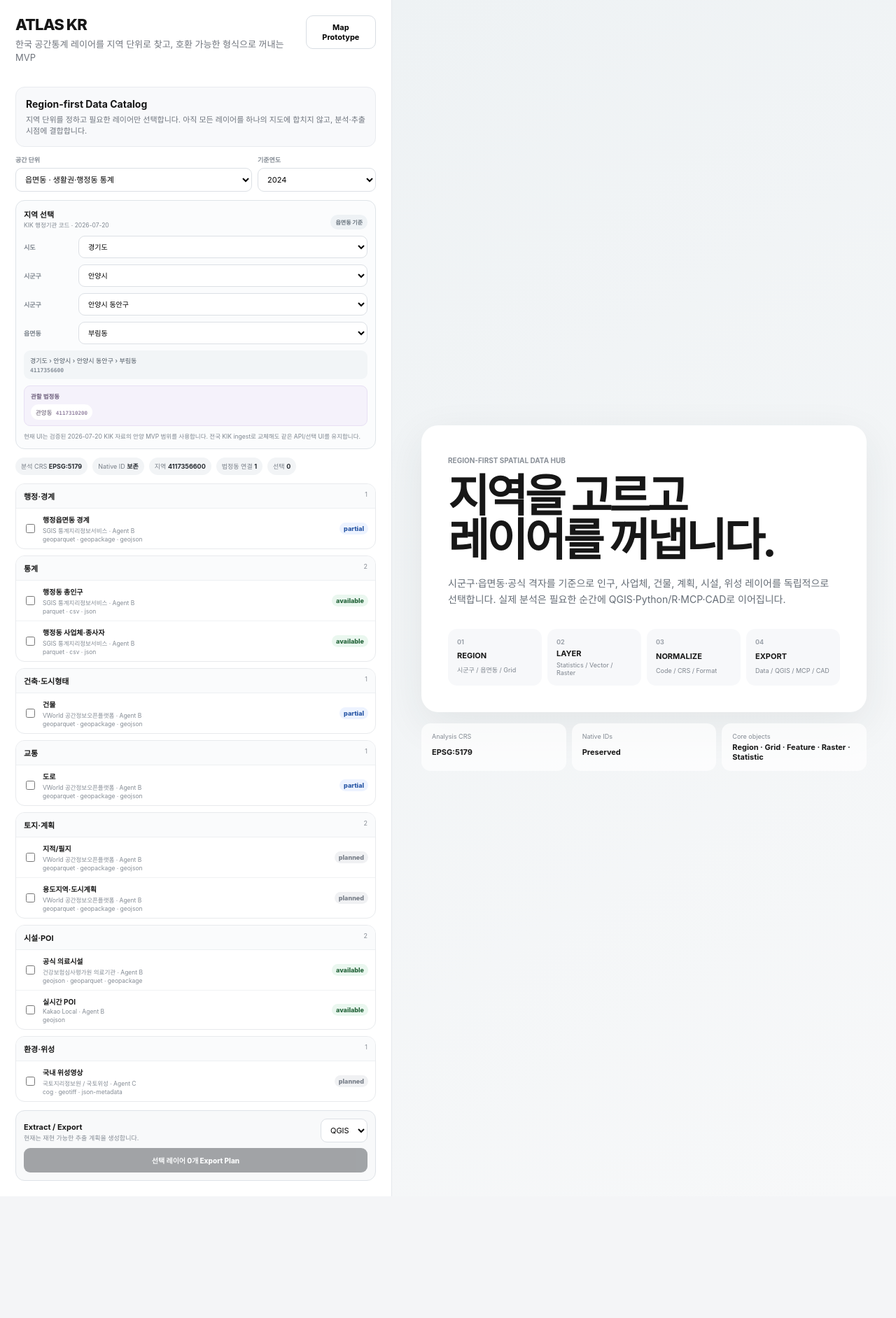
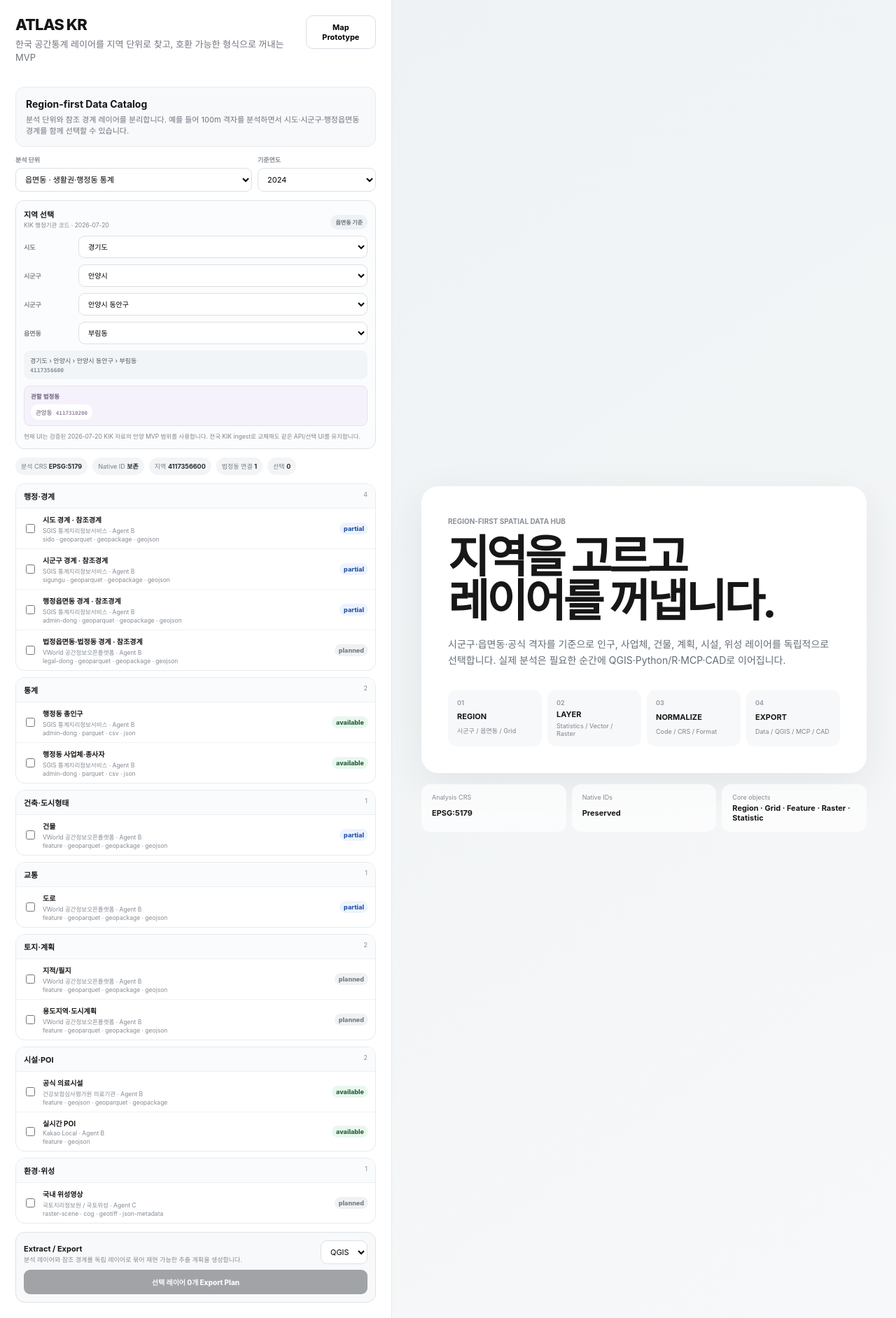
Before and after one commit to cnsengmin/git_claude_choo, a Next.js app: page / in a window 1280 px wide. Shown: the whole page at 70% size. Before the commit the page ends 1710 px from the top, so only its background shows below. Built offline with nearby package versions, Linux system fonts and the light colour scheme.

Commit message:
Separate analysis unit from boundary reference layers in catalog

```diff
--- a/components/DataCatalogPanel.tsx
+++ b/components/DataCatalogPanel.tsx
@@ -6,12 +6,14 @@ import RegionPicker, { type RegionSelection } from "@/components/RegionPicker";
 type SpatialLevel = "sigungu" | "admin-dong" | "grid-1km" | "grid-500m" | "grid-100m";
 type ExportTarget = "data" | "qgis" | "mcp" | "cad" | "web";
 type LayerStatus = "available" | "partial" | "planned";
+type LayerRole = "analysis" | "reference";
 
 type CatalogLayer = {
   id: string;
   title: string;
   group: string;
   entityType: string;
+  role?: LayerRole;
   sourceId: string;
   fallbackSourceIds?: string[];
   sourceCrs?: string;
@@ -47,6 +49,7 @@ type ExportPlan = {
     status: LayerStatus;
     sourceName: string;
     outputFormat: string | null;
+    role?: LayerRole;
     warnings: string[];
   }>;
 };
@@ -118,6 +121,7 @@ export default function DataCatalogPanel() {
   const visibleLayers = useMemo(() => {
     if (!catalog) return [];
     return catalog.layers.filter((layer) => {
+      if (layer.role === "reference") return true;
       if (layer.spatialLevels.includes(level)) return true;
       if (layer.spatialLevels.includes("feature")) return level === "sigungu" || level === "admin-dong";
       if (layer.spatialLevels.includes("raster-scene")) return level === "sigungu" || level === "admin-dong";
@@ -177,12 +181,12 @@ export default function DataCatalogPanel() {
     <section className="catalog-panel">
       <div className="site-intro">
         <strong>Region-first Data Catalog</strong>
-        <p>지역 단위를 정하고 필요한 레이어만 선택합니다. 아직 모든 레이어를 하나의 지도에 합치지 않고, 분석·추출 시점에 결합합니다.</p>
+        <p>분석 단위와 참조 경계 레이어를 분리합니다. 예를 들어 100m 격자를 분석하면서 시도·시군구·행정읍면동 경계를 함께 선택할 수 있습니다.</p>
       </div>
 
       <div className="catalog-scope">
         <label>
-          <span>공간 단위</span>
+          <span>분석 단위</span>
           <select value={level} onChange={(event) => { setLevel(event.target.value as SpatialLevel); setSelected([]); setRegion(null); setPlan(null); }}>
             {LEVELS.map((item) => <option key={item.id} value={item.id}>{item.label} · {item.description}</option>)}
           </select>
@@ -205,7 +209,7 @@ export default function DataCatalogPanel() {
         <span>선택 <b>{selected.length}</b></span>
       </div>
 
-      {region && !region.ready && <div className="error compact">{level === "sigungu" ? "시군구 단계의 지역을 선택하세요." : "읍면동 단계까지 선택해야 이 공간 단위의 추출 계획을 만들 수 있습니다."}</div>}
+      {region && !region.ready && <div className="error compact">{level === "sigungu" ? "시군구 단계의 지역을 선택하세요." : "읍면동 단계까지 선택해야 이 분석 단위의 추출 계획을 만들 수 있습니다."}</div>}
       {error && <div className="error compact">{error}</div>}
 
       <div className="catalog-groups">
@@ -218,9 +222,9 @@ export default function DataCatalogPanel() {
                 <label className="catalog-layer" key={layer.id}>
                   <input type="checkbox" checked={selected.includes(layer.id)} onChange={() => toggleLayer(layer.id)} />
                   <div>
-                    <b>{layer.title}</b>
+                    <b>{layer.title}{layer.role === "reference" ? " · 참조경계" : ""}</b>
                     <small>{source?.name ?? layer.sourceId} · Agent {source?.agentGrade ?? "?"}</small>
-                    <small>{layer.atlasFormats.slice(0, 3).join(" · ")}</small>
+                    <small>{layer.spatialLevels.join("/")} · {layer.atlasFormats.slice(0, 3).join(" · ")}</small>
                   </div>
                   <span className={`layer-status ${layer.status}`}>{layer.status}</span>
                 </label>
@@ -232,7 +236,7 @@ export default function DataCatalogPanel() {
 
       <div className="catalog-export">
         <div className="catalog-export-heading">
-          <div><strong>Extract / Export</strong><small>현재는 재현 가능한 추출 계획을 생성합니다.</small></div>
+          <div><strong>Extract / Export</strong><small>분석 레이어와 참조 경계를 독립 레이어로 묶어 재현 가능한 추출 계획을 생성합니다.</small></div>
           <select value={target} onChange={(event) => { setTarget(event.target.value as ExportTarget); setPlan(null); }}>
             {EXPORTS.map((item) => <option key={item.id} value={item.id}>{item.label}</option>)}
           </select>
@@ -247,7 +251,7 @@ export default function DataCatalogPanel() {
           <div className="export-plan-layers">
             {plan.layers.map((layer) => (
               <div key={layer.layerId}>
-                <b>{layer.title}</b>
+                <b>{layer.title}{layer.role === "reference" ? " · reference" : ""}</b>
                 <span>{layer.outputFormat ?? "변환 필요"}</span>
                 <small>{layer.sourceName}</small>
                 {layer.warnings.slice(0, 1).map((warning) => <em key={warning}>{warning}</em>)}
```
